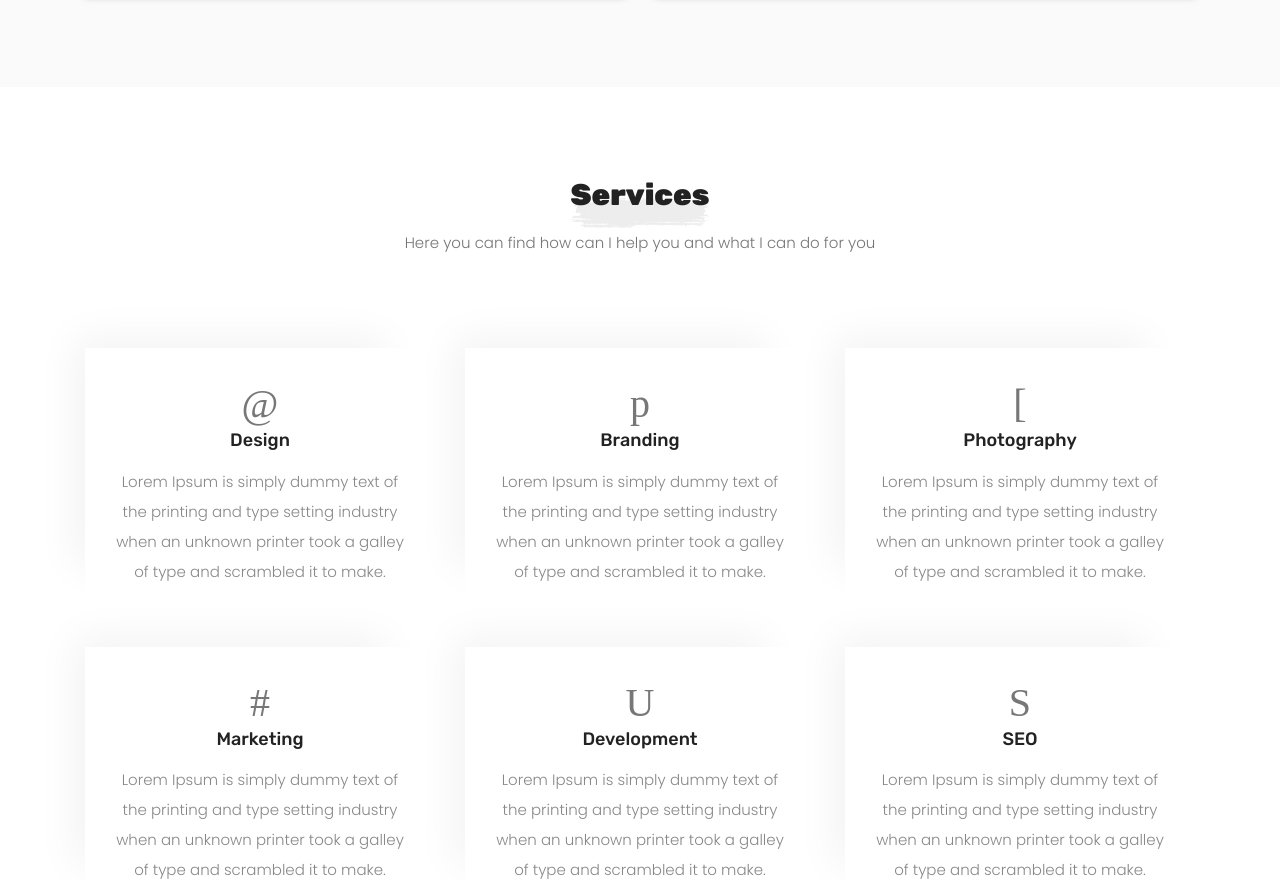
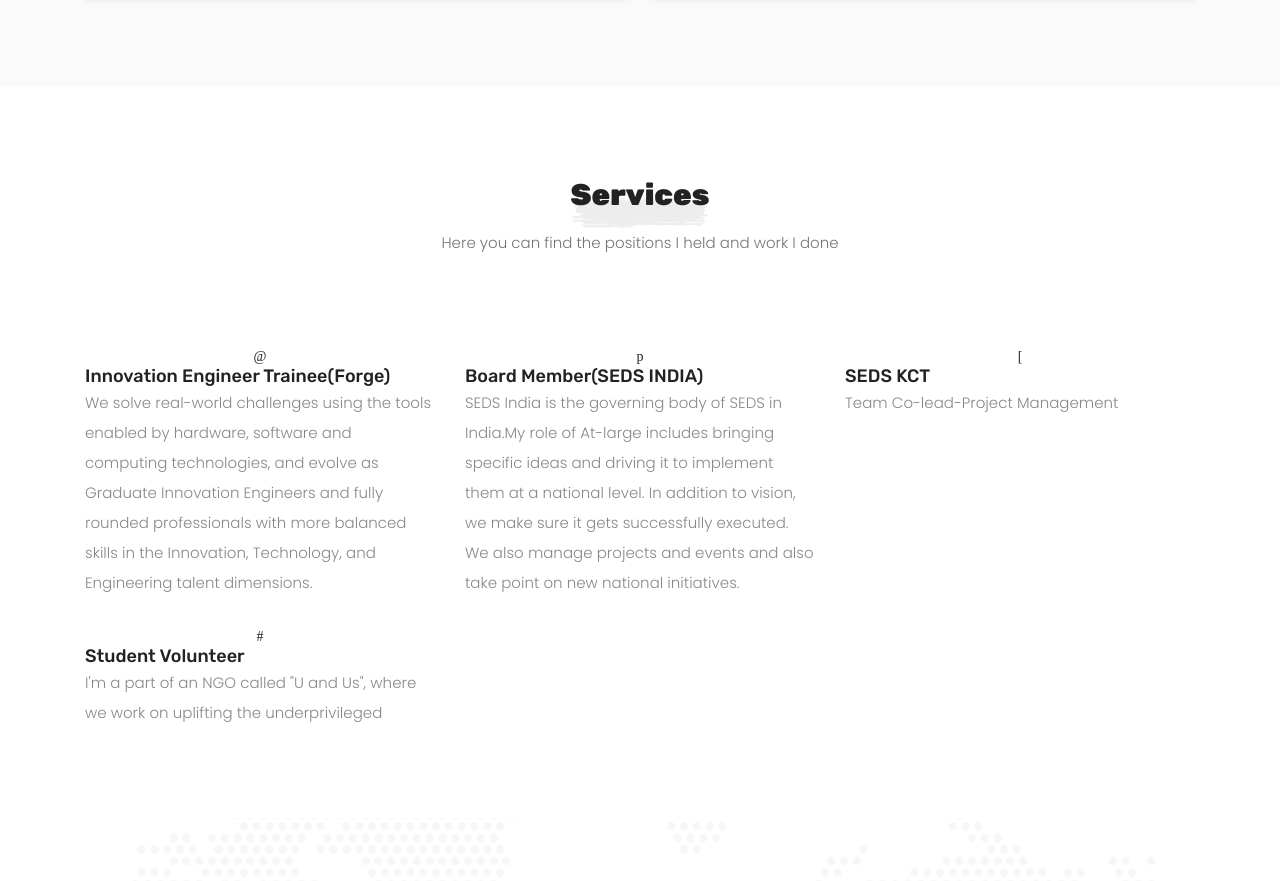
Before and after one commit to Aiswarya-Kannan/Aiswarya-Kannan.github.io, a plain HTML site: page index.html in a window 1280 px wide. Shown: the part 1919-2800 px from the top of the page. Drawn offline with Linux system fonts and the light colour scheme; a web font is replaced by a local one.

Commit message:
Update index.html

```diff
--- a/index.html
+++ b/index.html
@@ -61,7 +61,7 @@
 <a class="nav-link" href="#" data-scroll-nav="2">Skills</a>
 </li>
 <li class="nav-item">
-<a class="nav-link" href="#" data-scroll-nav="3">Services</a>
+<a class="nav-link" href="#" data-scroll-nav="3">Experience</a>
 </li>
 <li class="nav-item">
 <a class="nav-link" href="#" data-scroll-nav="4">Portfolio</a>
@@ -228,12 +228,12 @@ type specimen book It has survived not only five centuries.</p> -->
 </section>
 
 
-<section class="services section-padding wave wave-light" data-scroll-index="3">
+<section class="experience section-padding wave wave-light" data-scroll-index="3">
 <div class="container">
 <div class="row">
 <div class="section-head col-sm-12">
 <h4>Services</h4>
-<p>Here you can find how can I help you and what I can do for you</p>
+<p>Here you can find the positions I held and work I done</p>
 </div>
 <div class="col-lg-4">
 <div class="item mb-30">
@@ -241,9 +241,9 @@ type specimen book It has survived not only five centuries.</p> -->
 <span class="icon icon-basic-pencil-ruler-pen"></span>
 </div>
 <div class="right">
-<h6>Design</h6>
-<p>Lorem Ipsum is simply dummy text of the printing and type setting industry when an unknown
-printer took a galley of type and scrambled it to make.</p>
+<h6>Innovation Engineer Trainee(Forge)</h6>
+<p>We solve real-world challenges using the tools enabled by hardware, software and computing technologies, and evolve as Graduate Innovation Engineers and fully rounded professionals with more balanced skills in the Innovation, Technology, and Engineering talent dimensions.
+</p>
  </div>
 </div>
 </div>
@@ -253,9 +253,9 @@ printer took a galley of type and scrambled it to make.</p>
 <span class="icon icon-basic-bookmark"></span>
 </div>
 <div class="right">
-<h6>Branding</h6>
-<p>Lorem Ipsum is simply dummy text of the printing and type setting industry when an unknown
-printer took a galley of type and scrambled it to make.</p>
+<h6>Board Member(SEDS INDIA)</h6>
+<p>SEDS India is the governing body of SEDS in India.My role of At-large includes bringing specific ideas and driving it  to implement them at a national level. In addition to vision, we make sure it gets successfully executed. We also manage projects and events and also take point on new national initiatives.
+</p>
 </div>
 </div>
 </div>
@@ -265,9 +265,8 @@ printer took a galley of type and scrambled it to make.</p>
 <span class="icon icon-basic-photo"></span>
 </div>
 <div class="right">
-<h6>Photography</h6>
-<p>Lorem Ipsum is simply dummy text of the printing and type setting industry when an unknown
-printer took a galley of type and scrambled it to make.</p>
+<h6>SEDS KCT</h6>
+<p>Team Co-lead-Project Management</p>
 </div>
 </div>
 </div>
@@ -277,13 +276,12 @@ printer took a galley of type and scrambled it to make.</p>
 <span class="icon icon-basic-magnifier"></span>
 </div>
 <div class="right">
-<h6>Marketing</h6>
-<p>Lorem Ipsum is simply dummy text of the printing and type setting industry when an unknown
-printer took a galley of type and scrambled it to make.</p>
+<h6>Student Volunteer</h6>
+<p>I'm a part of an NGO called "U and Us", where we work on uplifting the underprivileged</p>
 </div>
 </div>
 </div>
-<div class="col-lg-4">
+<!-- <div class="col-lg-4">
 <div class="item">
 <div class="text-center">
 <span class="icon icon-basic-hammer"></span>
@@ -306,13 +304,13 @@ printer took a galley of type and scrambled it to make.</p>
 printer took a galley of type and scrambled it to make.</p>
 </div>
 </div>
-</div>
+</div> -->
 </div>
 </div>
 </section>
 
 
-<section class="portfolio bg-gray section-padding" data-scroll-index="4">
+<!-- <section class="portfolio bg-gray section-padding" data-scroll-index="4">
 <div class="container">
 <div class="row">
 <div class="section-head col-sm-12">
@@ -488,7 +486,7 @@ printer took a galley of type and scrambled it to make.</p>
 <path d="M2011,156.4V92.28C52,189.23,450,131,813,66.8S0,177.59,0,177.59H2011Z" transform="translate(0 -52.64)"></path>
 </svg>
 </div>
-</div>
+</div> -->
 
 
 <section class="contact section-padding" data-scroll-index="5">
```
